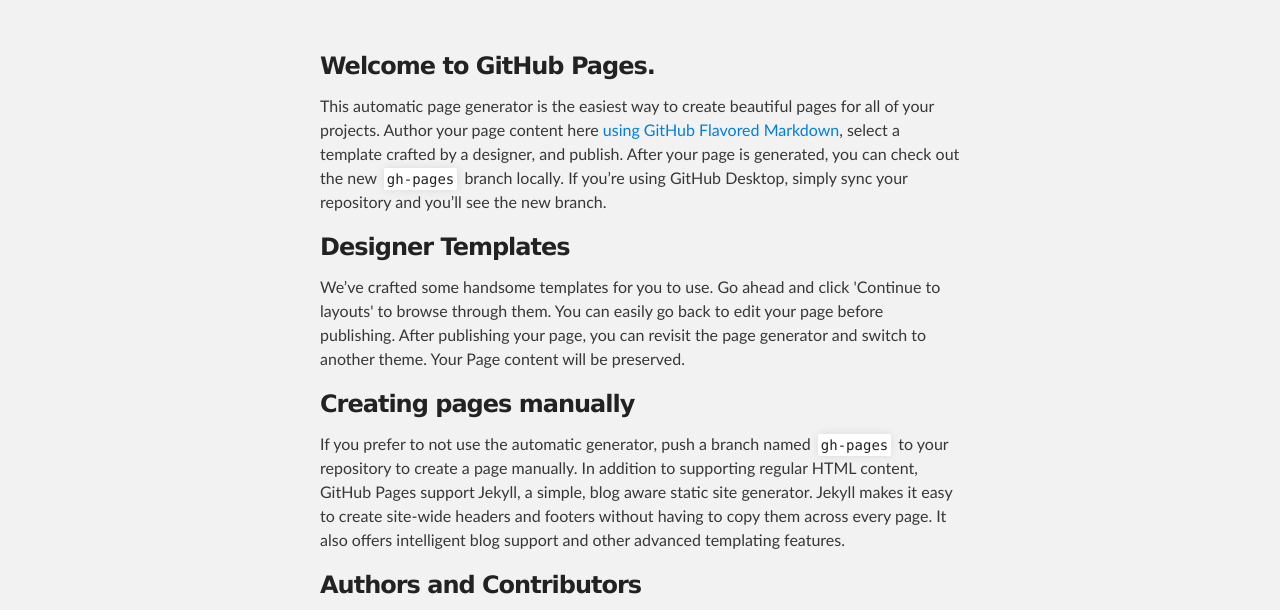
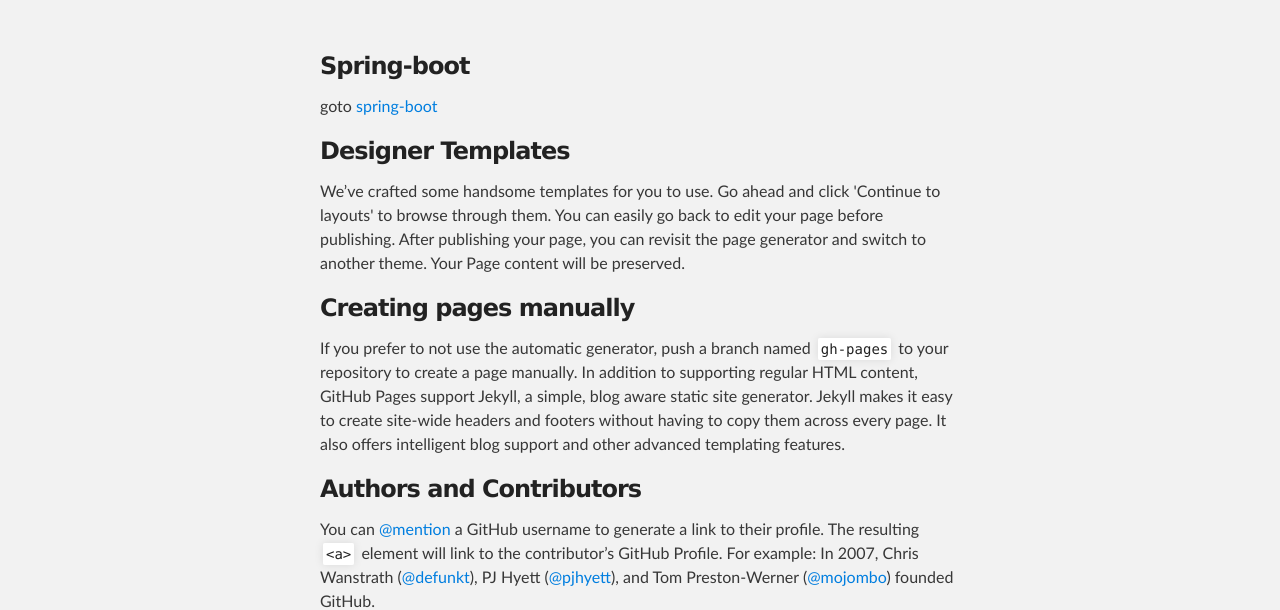
Before and after one commit to TaaKey/Taakey.github.io, a plain HTML site: page index.html in a window 1280 px wide. Shown: the part 176-786 px from the top of the page. Drawn offline with Linux system fonts and the light colour scheme.

Commit message:
Update index.html

```diff
--- a/index.html
+++ b/index.html
@@ -28,9 +28,9 @@
     <div id="main_content_wrap" class="outer">
       <section id="main_content" class="inner">
         <h3>
-<a id="welcome-to-github-pages" class="anchor" href="#welcome-to-github-pages" aria-hidden="true"><span aria-hidden="true" class="octicon octicon-link"></span></a>Welcome to GitHub Pages.</h3>
+<a id="welcome-to-github-pages" class="anchor" href="#welcome-to-github-pages" aria-hidden="true"><span aria-hidden="true" class="octicon octicon-link"></span></a>Spring-boot</h3>
 
-<p>This automatic page generator is the easiest way to create beautiful pages for all of your projects. Author your page content here <a href="https://guides.github.com/features/mastering-markdown/">using GitHub Flavored Markdown</a>, select a template crafted by a designer, and publish. After your page is generated, you can check out the new <code>gh-pages</code> branch locally. If you’re using GitHub Desktop, simply sync your repository and you’ll see the new branch.</p>
+<p>goto <a href="http://taakey.com/spring-boot/">spring-boot</a></p>
 
 <h3>
 <a id="designer-templates" class="anchor" href="#designer-templates" aria-hidden="true"><span aria-hidden="true" class="octicon octicon-link"></span></a>Designer Templates</h3>
```
